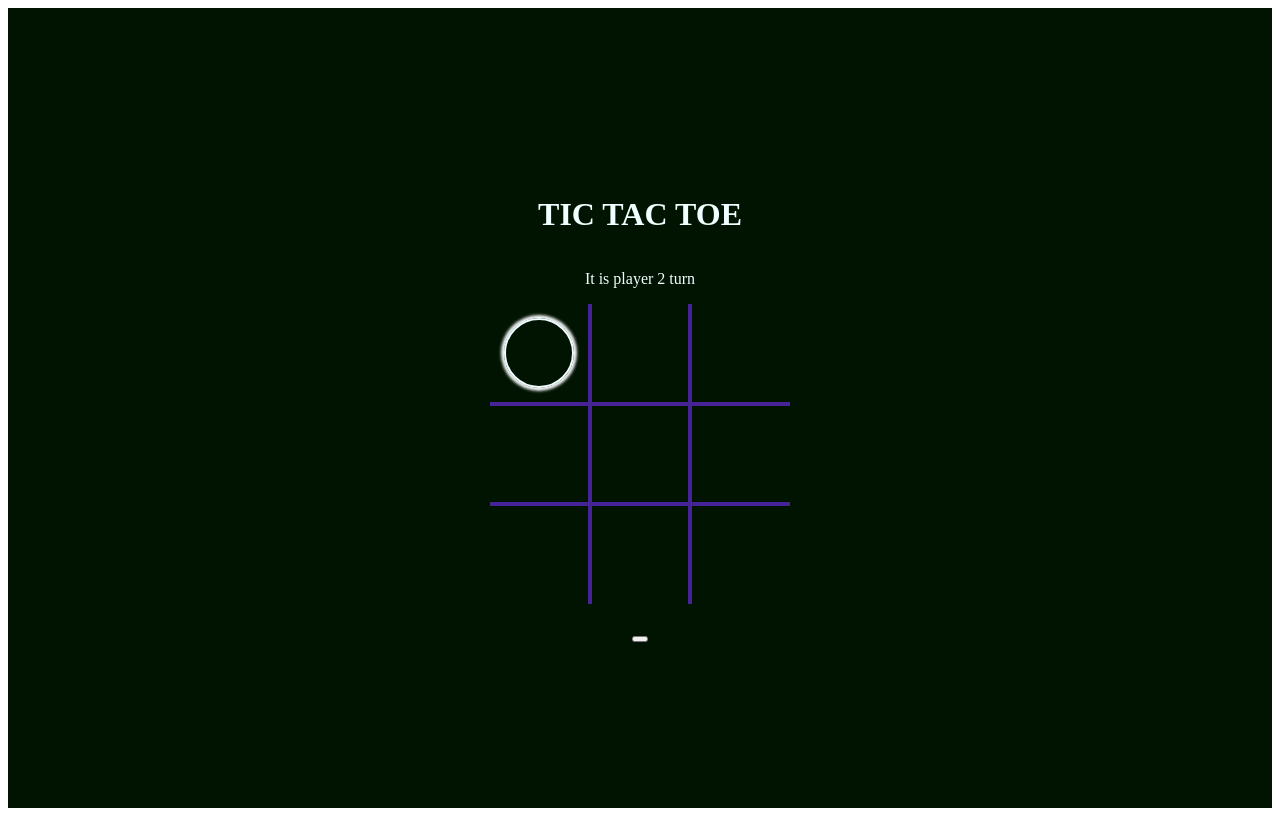
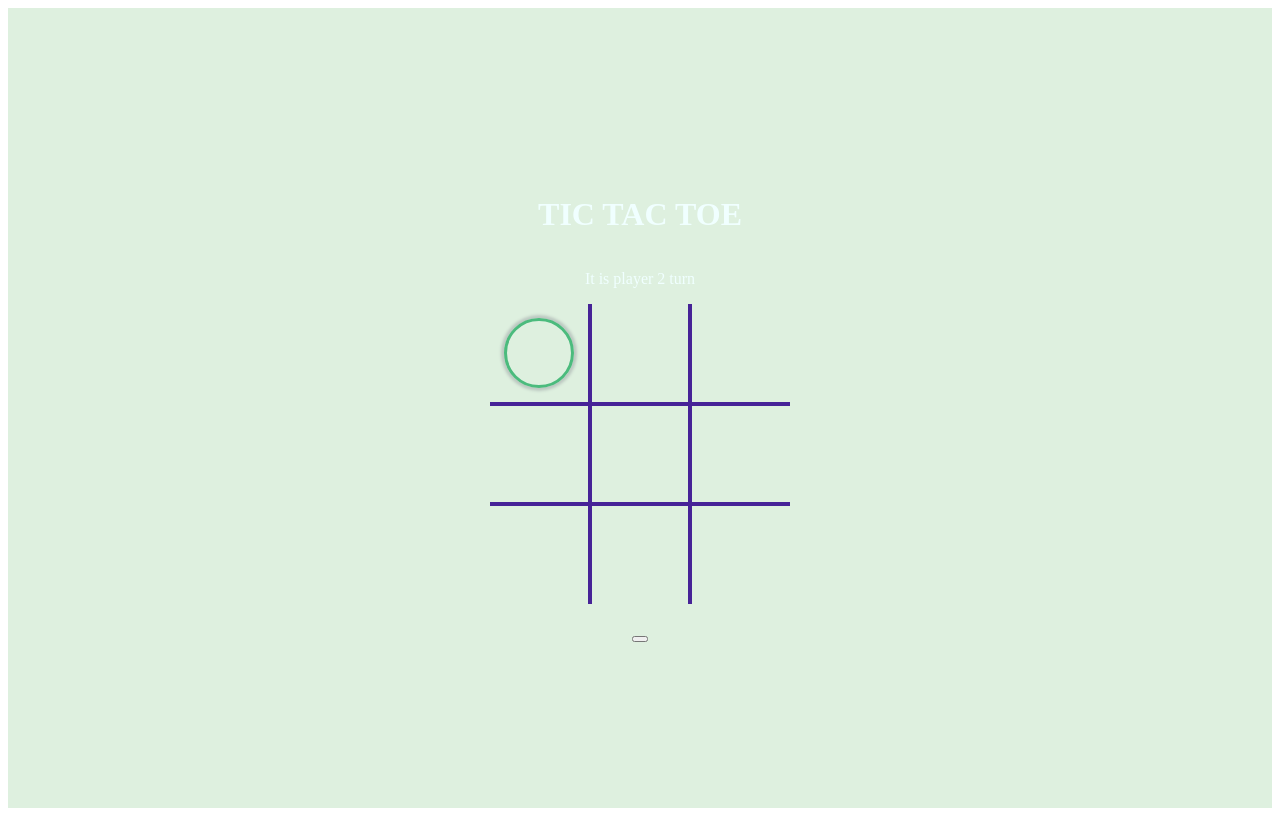
Before and after one commit to AlejoMl1/tic-toc-toe-react, a React (Create React App) app: page / in a window 1280 px wide. Both pictures are taken after a click on the element 540 px from the left and 353 px from the top of the page. Built offline with nearby package versions, Linux system fonts and the light colour scheme.

Commit message:
winning line is working in all directions

```diff
--- a/public/index.html
+++ b/public/index.html
@@ -7,7 +7,7 @@
     <meta name="theme-color" content="#000000" />
     <meta
       name="description"
-      content="Web site created using create-react-app"
+      content="tic-tac-toe"
     />
     <link rel="apple-touch-icon" href="%PUBLIC_URL%/logo192.png" />
     <!--
@@ -24,7 +24,7 @@
       work correctly both with client-side routing and a non-root public URL.
       Learn how to configure a non-root public URL by running `npm run build`.
     -->
-    <title>React App</title>
+    <title>Tic-tac-toe</title>
   </head>
   <body>
     <noscript>You need to enable JavaScript to run this app.</noscript>
--- a/src/App.js
+++ b/src/App.js
@@ -17,60 +17,44 @@ function App() {
       const widthSquare = 100; //100 pixel
       let diagonalWinningLine = false;
       const distanceBetweenFirstAndSecond = winningPosition[1]-winningPosition[0]
-      let xPos, yPos
-      console.log("distance between",distanceBetweenFirstAndSecond)
-      if((winningPosition[0]===0 && winningPosition[1]===4) ||(winningPosition[0]===2 && winningPosition[1]===4) ){
-        diagonalWinningLine=true
+      console.table(winningPosition)
+      const isDiagonalFirstSquare = (winningPosition[0]===0 && winningPosition[1]===4)?true:false;
+      const isDiagonalThirdSquare = (winningPosition[0]===2 && winningPosition[1]===4)?true:false;
+      if(isDiagonalFirstSquare){
+        setWinningLinePosition({
+          width: "3px",
+          height:"385px",
+          transform: "rotate(-45deg)  translateX(-70.7%) translateY(5%)",
+          transformOrigin: "top left",
+        })
+      }else if(isDiagonalThirdSquare){
+        setWinningLinePosition({
+          width: "3px",
+          height:"385px",
+          transform: "rotate(45deg)   translateY(6%)",
+          transformOrigin: "top right",
+          marginLeft: "300px"
+        })
       }
-      if (row === 0 && winningPosition[1]===1 ) {
-        //     // Horizontal line
-            xPos = widthSquare *0.5;
-            yPos = (row + 0.5) * widthSquare;
+      if (row === 0 && winningPosition[1]===1 || row === 1 && winningPosition[1]===4 || row === 2 && winningPosition[1]===7) {
+        // Horizontal line
+        setWinningLinePosition({
+          width: "290px",
+          height:"3px",
+          marginTop: `${(widthSquare/2)+(row*100)}px`,
+          transform: "translateX(2%)",
+        })
       }else if(row === 0 && distanceBetweenFirstAndSecond===3){
-        console.log("enter vertical luine first row")
         //vertical line
-        const transform =  "transform:    translateY(5%);";
-        const height = "280px";
         const marginLeft = (widthSquare*0.5) + (winningPosition[0]*widthSquare);
         setWinningLinePosition({
           transform: "translateY(2%)",
           height: "290px",
+          width: "3px",
           marginLeft: `${marginLeft-2}px`
         })
       }
-      // if(winningPosition[0] <3){ //first row
-      //   xPos = ((winningPosition[0]+1) * widthSquare)/2
-      // }else if (winningLinePosition[0] <6){
-      //   xPos = ((winningPosition[0]+1) * widthSquare)/2
-      // }
 
-      // setWinningLinePosition({ x: xPos, y: yPos });
-      // const widthSquare = 100; // 100 pixel
-      // let xPos, yPos;
-
-      // if (winningPosition.length > 0) {
-      //   const row = Math.floor(winningPosition[0] / 3); // Row index of the winning position
-      //   const col = winningPosition[0] % 3; // Column index of the winning position
-      //   if (row === 0) {
-      //     // Horizontal line
-      //     xPos = widthSquare / 2;
-      //     yPos = (row + 0.5) * widthSquare;
-      //   } else if (col === 0) {
-      //     // Vertical line
-      //     xPos = (col + 0.5) * widthSquare;
-      //     yPos = widthSquare / 2;
-      //   } else if (row === col) {
-      //     // Diagonal line from top-left to bottom-right
-      //     xPos = (col + 0.5) * widthSquare;
-      //     yPos = (row + 0.5) * widthSquare;
-      //   } else if (row + col === 2) {
-      //     // Diagonal line from top-right to bottom-left
-      //     xPos = (col + 1.5) * widthSquare;
-      //     yPos = (row + 0.5) * widthSquare;
-      //   }
-      // }
-
-      // setWinningLinePosition({ x: xPos, y: yPos });
     }
     const handleNewGame = ()=>{
     setCells(["","","","","","","","",""]);
@@ -82,7 +66,7 @@ function App() {
     }
     const checkScore =()=>{
         const winningCombos= [
-          [0,1,2],[3,4,5],[6,7,8],[0,4,8],[0,3,6],[1,4,7],[2,5,8]
+          [0,1,2],[3,4,5],[6,7,8],[0,4,8],[2,4,6],[0,3,6],[1,4,7],[2,5,8]
         ]
 
         let foundWinner = false;
@@ -91,7 +75,7 @@ function App() {
           const circleWins = array.every(cellIndex => cells[cellIndex]==="circle");
           if (circleWins){
             console.log("circle wins")
-            setWinningMessage("Circle Wins!")
+            // setWinningMessage("Circle Wins!")
             foundWinner = true;
             setWinningLine(array)
             return;
@@ -99,7 +83,7 @@ function App() {
           const crossWins = array.every(cellIndex => cells[cellIndex]==="cross");
           if (crossWins){
             console.log("cross wins")
-            setWinningMessage("Cross Wins!")
+            // setWinningMessage("Cross Wins!")
             foundWinner = true;
             setWinningLine(array)
             return;
@@ -121,7 +105,7 @@ function App() {
     }
     useEffect(()=>{
       const check =checkScore();
-      console.log("checkScore",check);
+      // console.log("checkScore",check);
       if(!winningMessage && resetGame){
         setResetGame(false);
       }
--- a/src/components/Cell.js
+++ b/src/components/Cell.js
@@ -2,8 +2,6 @@ import { useState } from "react";
 const Cell = ({ id, cells, turn, setCells, setTurn,winningMessage }) => {
     const [turnShape, setTurnShape] = useState("");
     const handleOnClick = (event) => {
-        // console.log(`Posicion ${id} tiene= ${cells[id]} ${turn}`)
-        console.log("winning message state",winningMessage)
         if (cells[id] == "") {
             if (turn === "player 1") {
                 setTurnShape("circle")
@@ -32,8 +30,10 @@ const Cell = ({ id, cells, turn, setCells, setTurn,winningMessage }) => {
 
 
     return (
-        <div className="square" id={id} onClick={ !winningMessage ? handleOnClick:undefined}>
-            <div className={turnShape}></div>
+        <div className={`square${turnShape?` ${turnShape}Active`:""}`} id={id} onClick={ !winningMessage ? handleOnClick:undefined}>
+            {
+                turnShape? (  <div className={turnShape}></div>):undefined
+            }
 
         </div>
     )
--- a/src/index.css
+++ b/src/index.css
@@ -6,7 +6,7 @@
     align-items: center;
     height: 100vh;
     flex-direction: column;
-    background-color: rgb(1, 20, 2);
+    background-color: rgb(222, 240, 223);
     color: azure;
 }
 
@@ -15,6 +15,8 @@
     height: 300px;
     display: flex;
     flex-wrap: wrap;
+    overflow: hidden;
+    position: relative;
 
 }
 .square{
@@ -25,6 +27,9 @@
     display: flex;
     justify-content: center;
     align-items: center;
+    cursor: pointer;
+    position: relative;
+
     /* box-shadow: 0 0 5px 3px rgb(246, 246, 248); */
 }
 .square:first-child,
@@ -34,13 +39,10 @@
   border-top: none;
 }
 
-.square:first-child,
-.square:nth-child(4),
-.square:nth-child(7)
+ .square:nth-child(3n+1) /*n will be 0,1,2 */
 {
   border-left: none;
 }
-
 
 .square:nth-child(7),
 .square:nth-child(8),
@@ -49,9 +51,7 @@
   border-bottom: none;
 }
 
-.square:nth-child(3),
-.square:nth-child(6),
-.square:nth-child(9)
+.square:nth-child(3n+3)
 {
   border-right: none;
 }
@@ -59,7 +59,6 @@
   width: 80%;
   height: 80%;
   position: relative;
-
 }
 
 .x-shape::before,
@@ -70,37 +69,38 @@
   left: 0px;
   width: 100%;
   height: 4px;
-    background-color: green;
   transform-origin: center;
+  background-color: red;
+  box-shadow: 0 0 3px 3px rgba(231, 139, 139, 0.7);
 }
 
 .x-shape::before {
   transform: rotate(45deg);
-    background-color: red;
-    box-shadow:  0 0 5px 5px rgba(231, 139, 139, 0.7);
 }
 
 .x-shape::after {
   transform: rotate(-45deg);
-    background-color: red;
-    box-shadow: 0 0 3px 3px rgba(231, 139, 139, 0.7);
 }
+
 .circle{
   height: 70px;
   width: 70px;
   border-radius: 50%;
-    border: 2px solid;
+  border: 3px solid rgb(75, 187, 125) ;
   box-sizing: border-box;
-    box-shadow: 0 0 3px 3px rgb(246, 246, 248);
+  box-shadow: 0 0 3px 3px rgb(187, 199, 192);
+  justify-content:center ;
+  align-items: center;
 }
 
 .winning-line {
   position: absolute;
   background-color: rgb(0, 183, 255);
-    width: 4px;
   border-radius: 8px;
   box-shadow: 0 0 2px 2px rgba(128, 165, 233, 0.7);
-    transform:    translateY(5%);
-    height: 270px;
-    margin-left: 150px;
 }
+
+.square.circleActive ,
+.square.x-shapeActive{
+  cursor:default
+}
```
Lines whose indentation alone changed are shown as unchanged.
